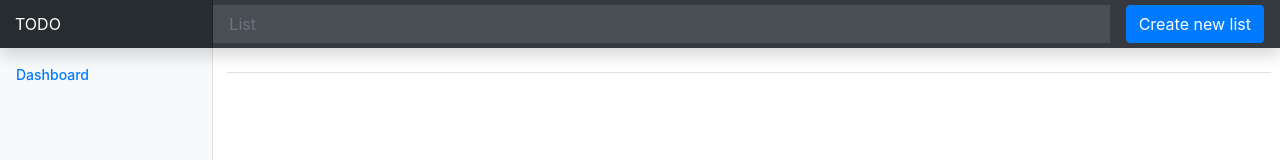
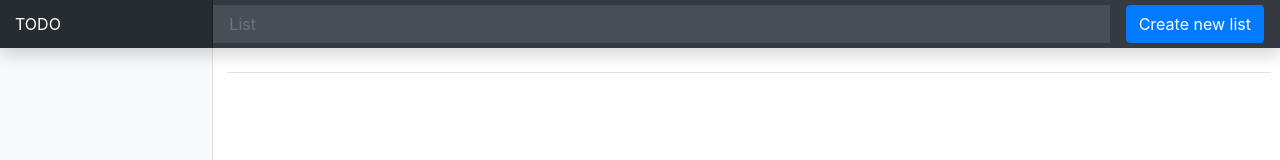
Before and after one commit to dmitryrck/sinatra-redis-api-react, a React (Create React App) app: page / in a window 1280 px wide. Shown: the top 160 px of the page. Built offline with nearby package versions, Linux system fonts and the light colour scheme.

Commit message:
Remove dashboard link from sidebar.

```diff
--- a/src/Sidebar.js
+++ b/src/Sidebar.js
@@ -8,11 +8,6 @@ class Sidebar extends Component {
       <nav className="col-md-2 d-none d-md-block bg-light sidebar">
         <div className="sidebar-sticky">
           <ul className="nav flex-column">
-            <li className="nav-item">
-              <a className="nav-link active" href="/">
-                Dashboard <span className="sr-only">(current)</span>
-              </a>
-            </li>
             {
               this.props.lists.map( (item) => {
                 return (
```
